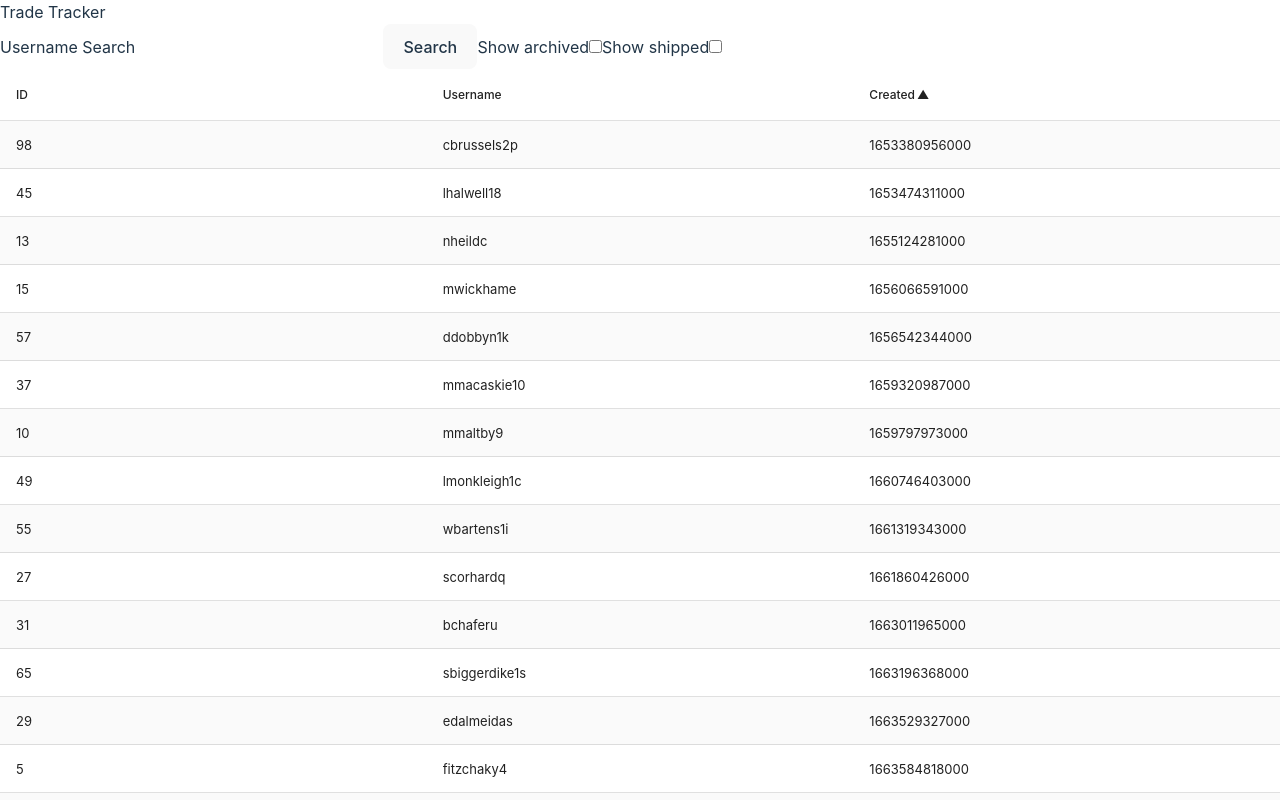
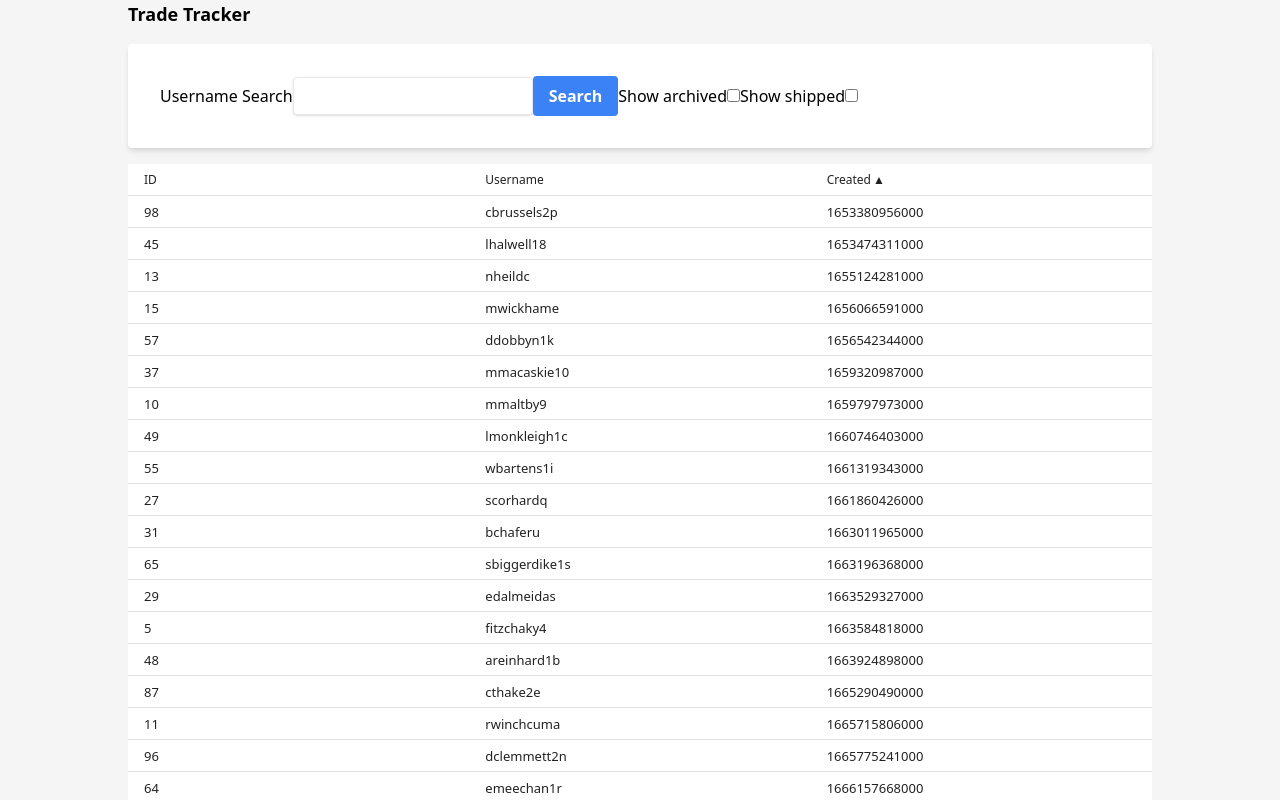
Before and after one commit to danodea/trade-tracker, a React (Vite) app: page / in a window 1280 px wide. Shown: the top 800 px of the page. Built offline with nearby package versions, Linux system fonts and the light colour scheme.

Commit message:
styles in progress

```diff
--- a/src/App.tsx
+++ b/src/App.tsx
@@ -1,11 +1,10 @@
 import { TradeListContainer } from "./components/TradeListContainer";
-import "./App.css";
 
 function App() {
   return (
     <>
-      <header>
-        <h1>Trade Tracker</h1>
+      <header className="mb-4">
+        <h1 className="text-lg font-bold">Trade Tracker</h1>
         {/* <AppMenu /> */}
       </header>
       <main>
--- a/src/components/TradeList.tsx
+++ b/src/components/TradeList.tsx
@@ -47,8 +47,10 @@ export function TradeList(props: TradeListProps) {
           (!trade.date.shipped || showShipped)
         );
       })}
-      striped
+      // striped
+      dense
       pointerOnHover
+      highlightOnHover
       defaultSortFieldId={3}
       onRowClicked={(row) => handleSelection(row)}
     />
--- a/src/components/TradeListSearch.tsx
+++ b/src/components/TradeListSearch.tsx
@@ -6,17 +6,23 @@ export function TradeListSearch(props: TradeListSearchProps) {
   const { updateDisplayOptions } = props;
 
   return (
-    <div>
-      <label htmlFor="search">
+    <form className="mb-4 rounded bg-white p-8 shadow-md">
+      <label>
         Username Search
         <input
+          className="focus:shadow-outline w-1/4 appearance-none rounded border px-3 py-2 leading-tight text-gray-700 shadow focus:outline-none"
           name="search"
           type="text"
           onBlur={(e) => updateDisplayOptions("searchString", e.target.value)}
         />
-        <button>Search</button>
+        <input
+          className="focus:shadow-outline rounded bg-blue-500 px-4 py-2 font-bold text-white hover:bg-blue-700 focus:outline-none"
+          type="submit"
+          onClick={(e) => e.preventDefault()}
+          value="Search"
+        />
       </label>
-      <label htmlFor="archived">
+      <label>
         Show archived
         <input
           name="archived"
@@ -26,7 +32,7 @@ export function TradeListSearch(props: TradeListSearchProps) {
           }
         />
       </label>
-      <label htmlFor="shipped">
+      <label>
         Show shipped
         <input
           name="shipped"
@@ -36,6 +42,6 @@ export function TradeListSearch(props: TradeListSearchProps) {
           }
         />
       </label>
-    </div>
+    </form>
   );
 }
--- a/src/index.css
+++ b/src/index.css
@@ -2,65 +2,8 @@
 @tailwind components;
 @tailwind utilities;
 
-:root {
-  font-family: Inter, system-ui, Avenir, Helvetica, Arial, sans-serif;
-  line-height: 1.5;
-  font-weight: 400;
-
-  color-scheme: light dark;
-  color: rgba(255, 255, 255, 0.87);
-  background-color: #242424;
-
-  font-synthesis: none;
-  text-rendering: optimizeLegibility;
-  -webkit-font-smoothing: antialiased;
-  -moz-osx-font-smoothing: grayscale;
-  -webkit-text-size-adjust: 100%;
+body {
+  max-width: 80%;
+  margin: auto;
+  background-color: whitesmoke;
 }
-
-a {
-  font-weight: 500;
-  color: #646cff;
-  text-decoration: inherit;
-}
-a:hover {
-  color: #535bf2;
-}
-
-body {
-  margin: 0;
-  min-width: 320px;
-  min-height: 100vh;
-}
-
-button {
-  border-radius: 8px;
-  border: 1px solid transparent;
-  padding: 0.6em 1.2em;
-  font-size: 1em;
-  font-weight: 500;
-  font-family: inherit;
-  background-color: #1a1a1a;
-  cursor: pointer;
-  transition: border-color 0.25s;
-}
-button:hover {
-  border-color: #646cff;
-}
-button:focus,
-button:focus-visible {
-  outline: 4px auto -webkit-focus-ring-color;
-}
-
-@media (prefers-color-scheme: light) {
-  :root {
-    color: #213547;
-    background-color: #ffffff;
-  }
-  a:hover {
-    color: #747bff;
-  }
-  button {
-    background-color: #f9f9f9;
-  }
-}
```
Also changed, not shown: src/App.css (deleted), 1 other file (tests, documents, lock files or other folders).
